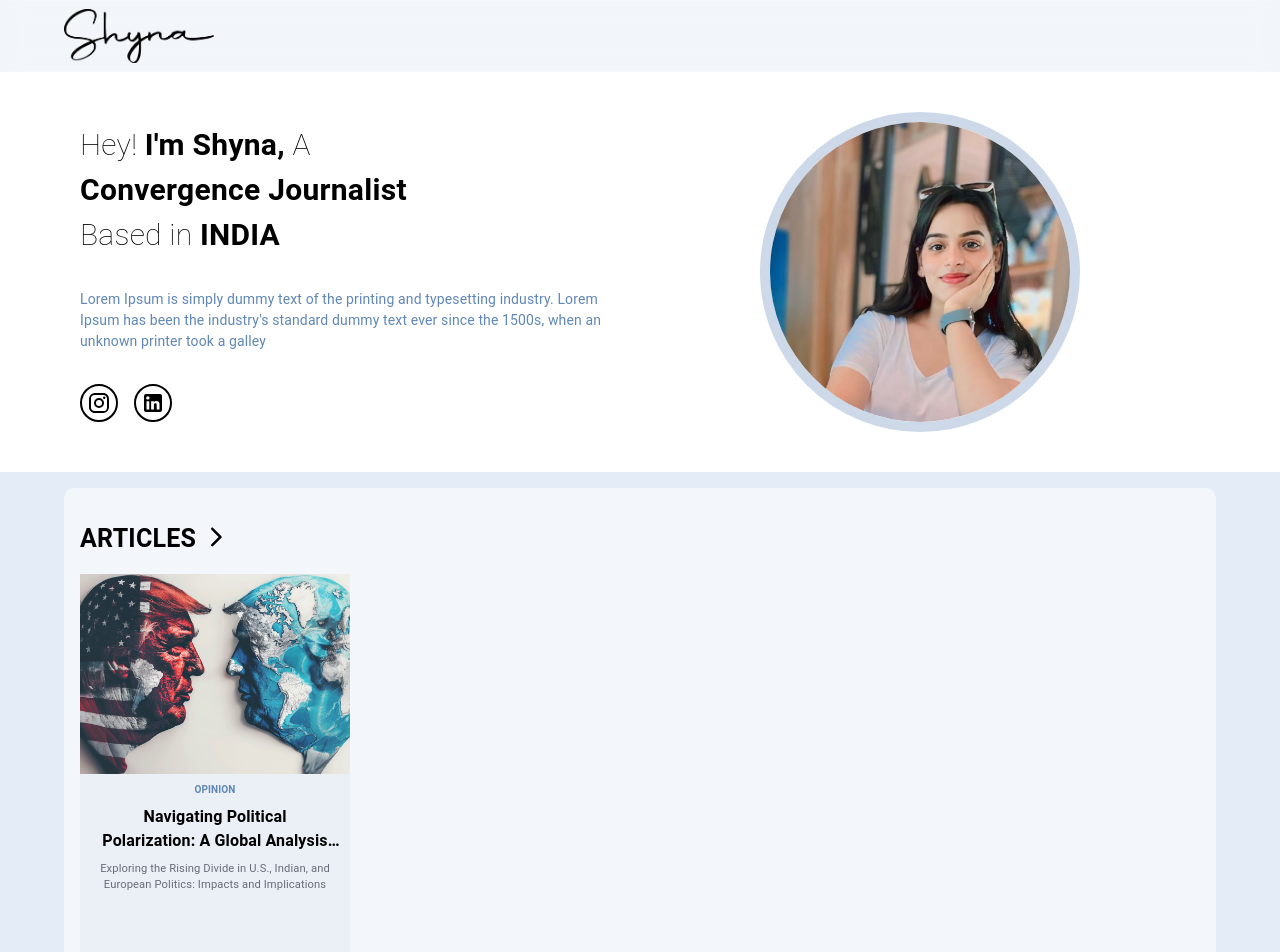
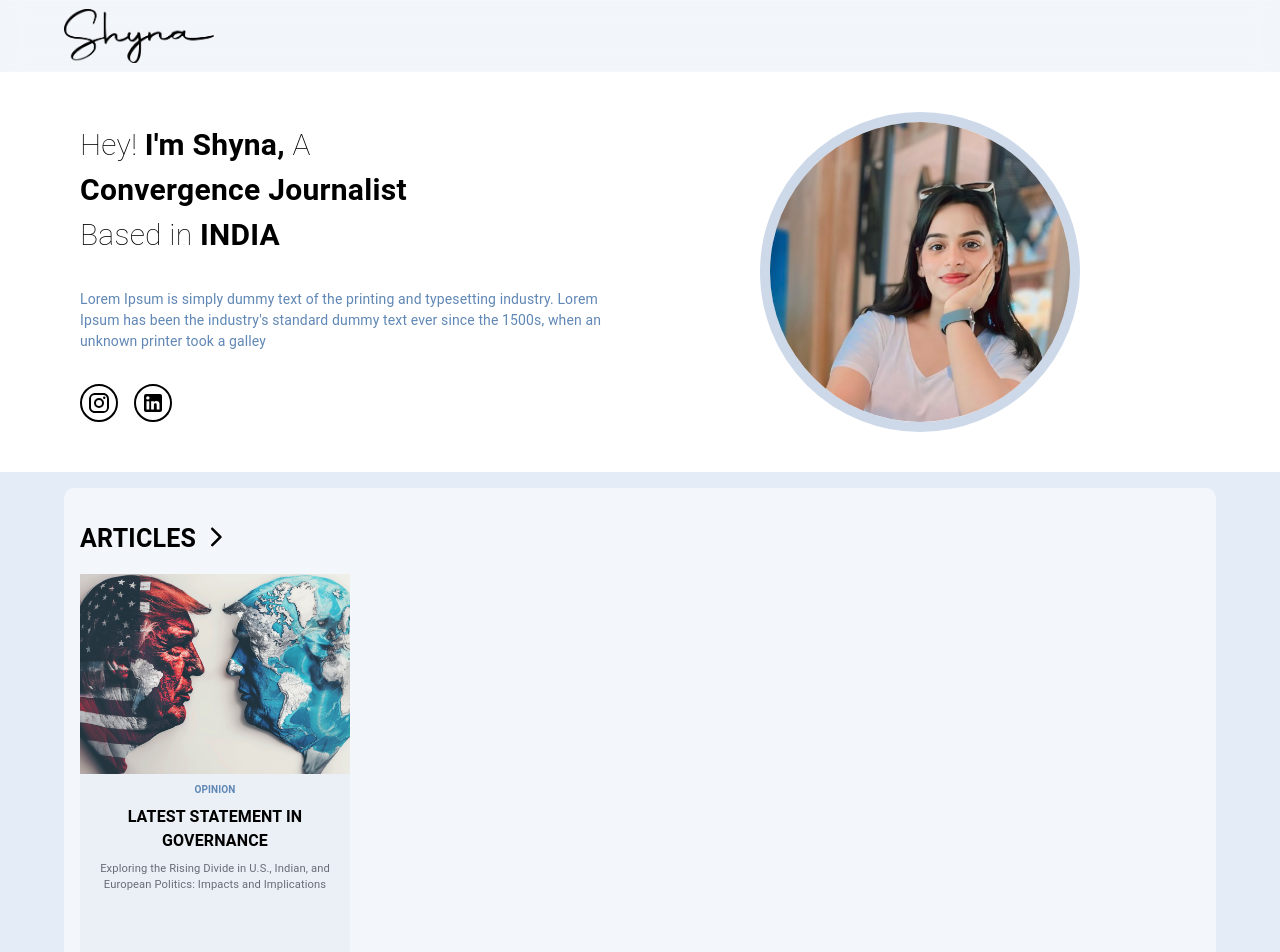
Before and after one commit to MANANTANDON/next-shyna, a Next.js app: page / in a window 1280 px wide. Shown: the top 952 px of the page. Built offline with nearby package versions, Linux system fonts and the light colour scheme.

Commit message:
headline change

```diff
--- a/src/components/Cards/NewsCard.jsx
+++ b/src/components/Cards/NewsCard.jsx
@@ -59,8 +59,7 @@ export const NewsCard = () => {
                 fontSize="1rem"
                 fontWeight="bold"
               >
-                Navigating Political Polarization: A Global Analysis of Divisive
-                Trends
+                LATEST STATEMENT IN GOVERNANCE
               </Typography>
             </a>
             <Typography
--- a/src/components/Post/PostPage.jsx
+++ b/src/components/Post/PostPage.jsx
@@ -13,7 +13,7 @@ export const PostPage = () => {
         sx={{ mt: 5, mb: 2 }}
         textAlign="center"
       >
-        Navigating Political Polarization: A Global Analysis of Divisive Trends
+        LATEST STATEMENT IN GOVERNANCE
       </Typography>
       {/*SUBHEADING*/}
       <Typography
```
